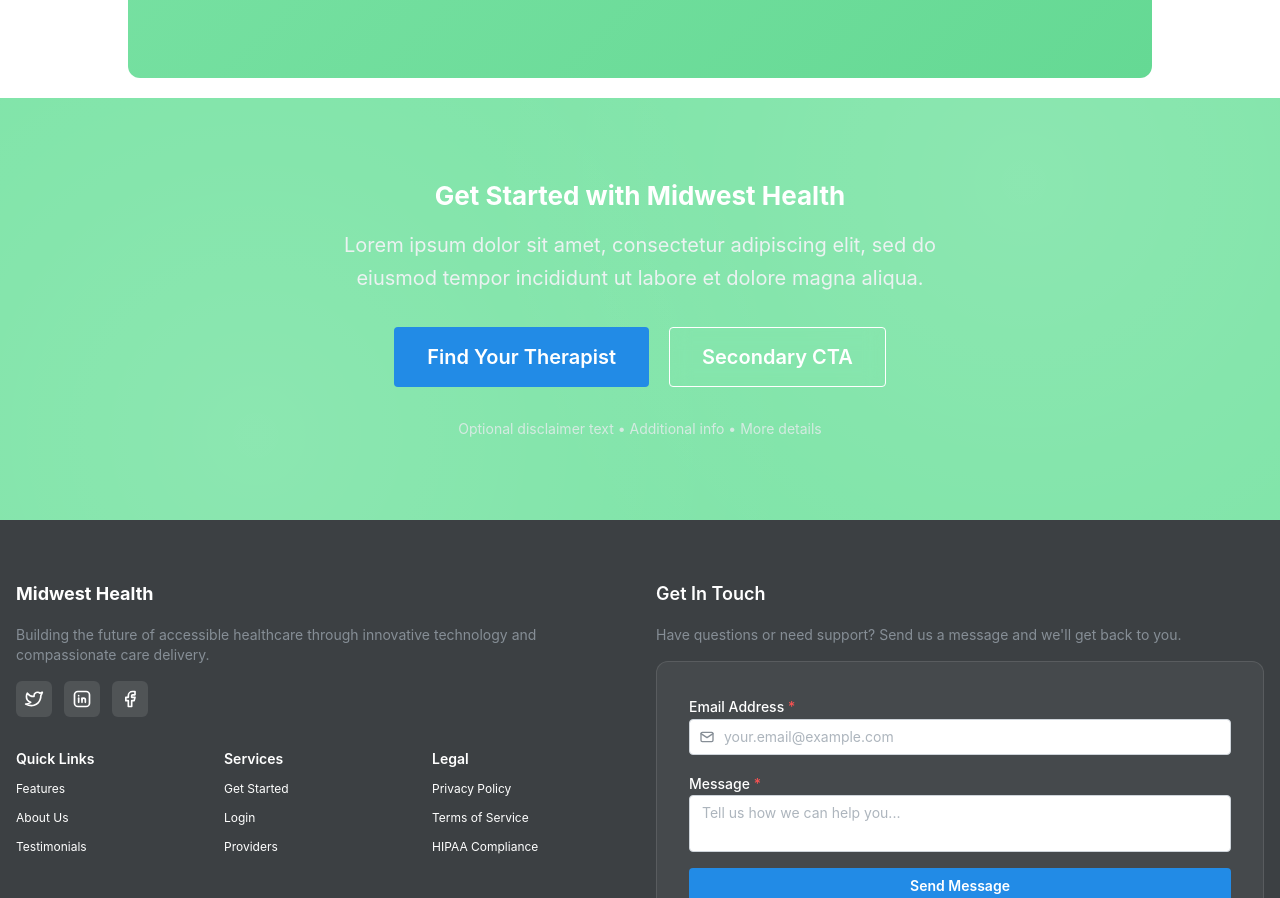
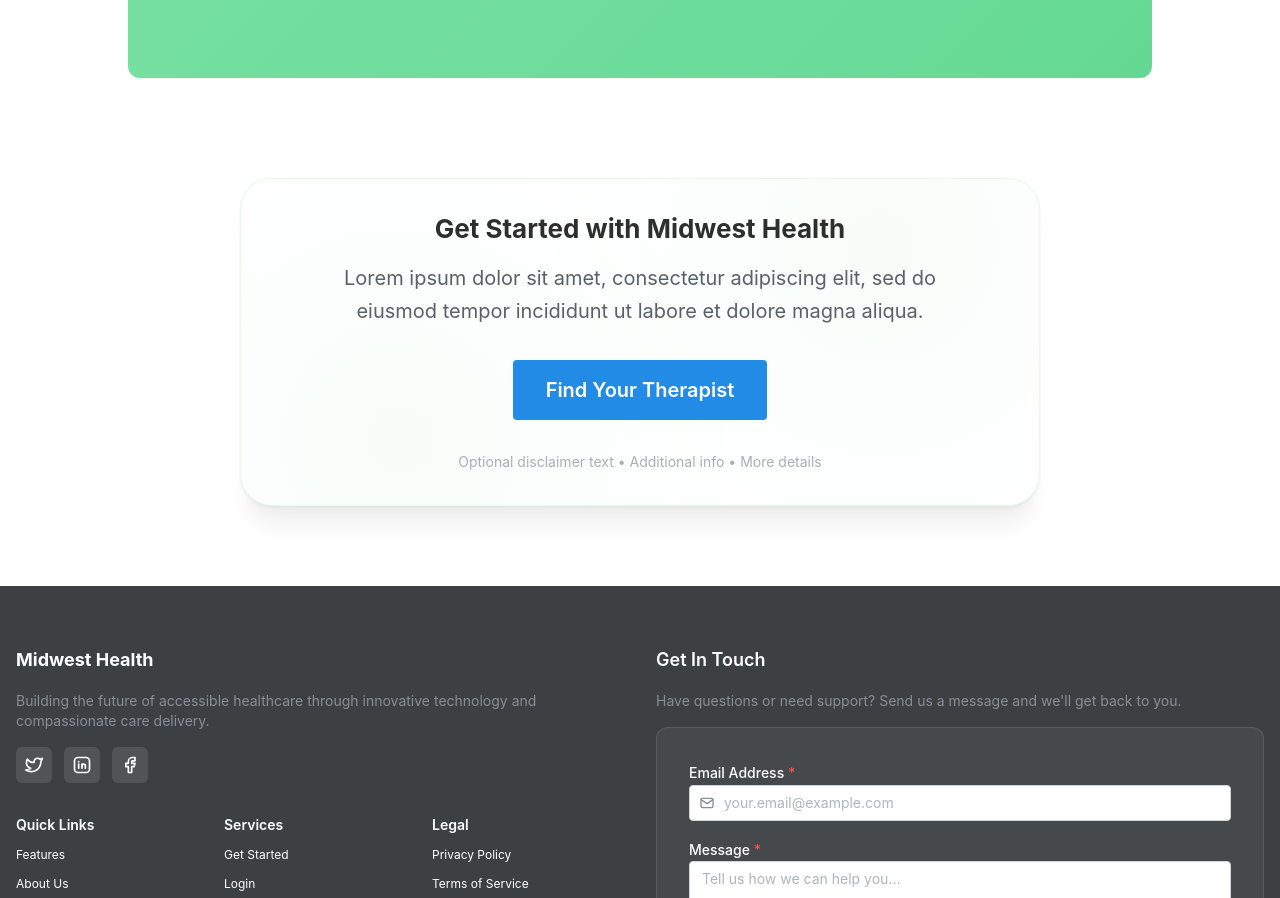
Before and after one commit to BennyXie/Altheros-Capital, a React (Create React App) app in the folder client/: page / in a window 1280 px wide. Shown: the part 2588-3486 px from the top of the page. Built offline with nearby package versions, Linux system fonts and the light colour scheme.

Commit message:
updated cta section on landing page to better match figma design, fixed hero section text scaling on about page

```diff
--- a/client/src/components/landing/sections/CTASection.jsx
+++ b/client/src/components/landing/sections/CTASection.jsx
@@ -1,4 +1,4 @@
-import { Container, Title, Text, Button, Group, Stack } from '@mantine/core';
+import { Container, Title, Text, Button, Group, Stack, Paper } from '@mantine/core';
 import { motion } from 'framer-motion';
 import { fadeInUp } from '../../../animations/variants';
 import { CTA_CONFIG } from '../../../config/landingConfig';
@@ -32,39 +32,37 @@ const CTASection = () => {
           whileInView="animate"
           viewport={{ once: true }}
         >
+          <Paper
+            radius="xl"
+            p="xl"
+            shadow="lg"
+            className={classes.ctaCard}
+          >
             <Stack align="center" ta="center" gap="xl">
               <div>
-              <Title order={2} c="white" className={classes.title}>
+                <Title order={2} c="dark" className={classes.title}>
                   {CTA_CONFIG.title}
                 </Title>
-              <Text size="xl" c="gray.1" className={classes.description} mt="md">
+                <Text size="xl" c="gray.7" className={classes.description} mt="md">
                   {CTA_CONFIG.description}
                 </Text>
               </div>
 
-            <Group justify="center" gap="lg" className={classes.buttonGroup}>
+              <Group justify="center" className={classes.buttonGroup}>
                 <Button
                   size="xl"
-                variant="action"
+                  variant="filled"
                   className={classes.primaryButton}
                 >
                   {CTA_CONFIG.primaryCTA}
                 </Button>
-              <Button
-                size="xl"
-                variant="outline"
-                c="white"
-                style={{ borderColor: 'white' }}
-                className={classes.secondaryButton}
-              >
-                {CTA_CONFIG.secondaryCTA}
-              </Button>
               </Group>
 
-            <Text size="sm" c="gray.2" className={classes.disclaimer}>
+              <Text size="sm" c="gray.6" className={classes.disclaimer}>
                 {CTA_CONFIG.disclaimer}
               </Text>
             </Stack>
+          </Paper>
         </motion.div>
       </Container>
     </section>
--- a/client/src/components/landing/sections/CTASection.module.css
+++ b/client/src/components/landing/sections/CTASection.module.css
@@ -5,7 +5,18 @@
   overflow: hidden;
 }
 
-.cta::before {
+.ctaCard {
+  background: var(--color-bg-cta-card);
+  border: 1px solid rgba(34, 197, 94, 0.1);
+  transition: all 0.3s ease;
+  position: relative;
+  overflow: hidden;
+  max-width: 800px;
+  margin: 0 auto;
+  padding: 3rem 2rem;
+}
+
+.ctaCard::before {
   content: '';
   position: absolute;
   top: 0;
@@ -13,16 +24,22 @@
   right: 0;
   bottom: 0;
   background:
-    radial-gradient(circle at 20% 80%, rgba(255, 255, 255, 0.1) 0%, transparent 50%),
-    radial-gradient(circle at 80% 20%, rgba(255, 255, 255, 0.1) 0%, transparent 50%);
+    radial-gradient(circle at 20% 80%, rgba(34, 197, 94, 0.03) 0%, transparent 50%),
+    radial-gradient(circle at 80% 20%, rgba(34, 197, 94, 0.03) 0%, transparent 50%);
+  pointer-events: none;
+}
+
+.ctaCard:hover {
+  transform: translateY(-5px);
+  box-shadow: 0 20px 40px rgba(34, 197, 94, 0.15) !important;
 }
 
 .title {
-  /* Title styling now handled by theme.js Title component */
   font-weight: 700;
   margin-bottom: 1rem;
   position: relative;
   z-index: 1;
+  color: var(--color-text-primary);
 }
 
 .description {
@@ -32,7 +49,7 @@
   margin: 0 auto;
   position: relative;
   z-index: 1;
-  opacity: 0.95;
+  opacity: 0.9;
 }
 
 .buttonGroup {
@@ -41,8 +58,9 @@
 }
 
 .primaryButton {
-  background: var(--gradient-cta);
+  background: var(--gradient-primary);
   border: none;
+  color: white;
   font-weight: 600;
   transition: all 0.3s ease;
   position: relative;
@@ -66,29 +84,28 @@
 
 .primaryButton:hover {
   transform: translateY(-3px);
-  box-shadow: var(--shadow-action-button);
+  box-shadow: var(--shadow-button);
 }
 
 .secondaryButton {
-  border-color: white;
-  color: white;
+  border-color: var(--mint-primary);
+  color: var(--mint-primary);
   font-weight: 600;
   transition: all 0.3s ease;
-  background: rgba(255, 255, 255, 0.1);
-  backdrop-filter: blur(10px);
+  background: transparent;
 }
 
 .secondaryButton:hover {
-  background: white;
-  color: var(--mantine-color-brand-6);
+  background: var(--mint-primary);
+  color: white;
   transform: translateY(-3px);
-  box-shadow: 0 15px 35px rgba(255, 255, 255, 0.3);
+  box-shadow: var(--shadow-button);
 }
 
 .disclaimer {
   position: relative;
   z-index: 1;
-  opacity: 0.8;
+  opacity: 0.7;
 }
 
 @media (max-width: 768px) {
@@ -105,4 +122,8 @@
   .secondaryButton {
     width: 100%;
   }
+
+  .ctaCard {
+    padding: 2rem 1.5rem;
+  }
 }
--- a/client/src/pages/AboutPage.jsx
+++ b/client/src/pages/AboutPage.jsx
@@ -87,21 +87,28 @@ const AboutPage = () => {
           style={{ backgroundImage: `url(${heroImage})` }}
         />
 
-        <div className={classes.gradientOverlay} />
-        <div className={classes.grainOverlay} />
-
-        <Container size="xl" className={classes.container}>
+        <div className={classes.overlay}>
+          <Container
+            size="xl"
+            className={classes.container}
+          >
             <motion.div variants={slideInLeft}>
               <Stack gap="md" className={classes.content}>
                 <Title order={1} className={classes.title}>
-                Premium healthcare{' '}
+                  Premium healthcare
+                  <br />
                   <span className={classes.highlightedText}>
-                  shouldn't be a luxury
+                    shouldn't be a
+                  </span>
+                  <br />
+                  <span className={classes.highlightedText}>
+                    luxury
                   </span>
                 </Title>
               </Stack>
             </motion.div>
           </Container>
+        </div>
       </section>
 
       {/* Content Section */}
--- a/client/src/pages/AboutPage.module.css
+++ b/client/src/pages/AboutPage.module.css
@@ -1,25 +1,17 @@
-/* About Page Hero Styles - Matching Landing Page Hero */
+/* About Page Hero Styles - Matching Landing Page Hero Exactly */
 .heroSection {
+  background: var(--color-bg-hero);
+  color: var(--color-text-primary);
   position: relative;
-  min-height: 85vh;
-  display: flex;
+  overflow: hidden;
   align-items: center;
-  overflow: hidden;
+  z-index: 2;
+  width: 100%;
+  height: 85vh;
 }
 
-.background {
-  position: absolute;
-  top: 0;
-  left: 0;
-  right: 0;
-  bottom: 0;
-  background-size: cover;
-  background-position: center;
-  background-repeat: no-repeat;
-  z-index: 0;
-}
-
-.gradientOverlay {
+.heroSection::before {
+  content: "";
   position: absolute;
   top: 0;
   left: 0;
@@ -40,31 +32,46 @@
   z-index: 2;
 }
 
-.container {
+.background {
+  position: absolute;
+  inset: 0;
+  background-size: cover;
+  background-position: center;
+  z-index: 0;
+}
+
+.gradientOverlay {
+  /* This is handled by the ::before pseudo-element above */
+  display: none;
+}
+
+.overlay {
   position: relative;
   z-index: 3;
   height: 100%;
   display: flex;
   align-items: center;
   padding: 4rem 1rem;
-  margin-left: 150px;
+}
+
+.container {
+  margin-left: 150px !important;
 }
 
 .content {
-  max-width: 600px;
   color: var(--color-text-primary);
 }
 
 .title {
-  font-size: 5rem;
+  color: var(--color-text-primary) !important;
+  margin-bottom: 1rem;
+  font-size: 5rem !important;
+  font-weight: 700;
   line-height: 1.2;
-  font-weight: 700;
-  color: var(--color-text-primary);
-  margin-bottom: 1rem;
 }
 
 .highlightedText {
-  color: var(--color-text-primary);
+  color: var(--color-text-primary) !important;
   font-weight: 700;
 }
 
@@ -75,41 +82,36 @@
 }
 
 .buttons {
-  flex-direction: column;
+  flex-direction: column !important;
   gap: 30px;
-  align-items: flex-start;
+  align-items: flex-start !important;
 }
 
 .button {
-  background: var(--color-bg-white);
-  color: var(--color-primary);
-  border: none;
+  background: var(--color-bg-white) !important;
+  color: var(--color-primary) !important;
+  border: none !important;
+  transition: transform 0.2s ease;
   font-weight: 600;
-  transition: transform 0.2s ease;
 }
 
 .button:hover {
   transform: translateY(-5px);
-  background: var(--color-bg-white);
+  background: var(--color-bg-white) !important;
   box-shadow: var(--shadow-button);
 }
 
-/* Responsive Design */
+/* Responsive Design - Matching Landing Page Exactly */
 @media (max-width: 1000px) {
+  .title {
+    font-size: 3rem !important;
+  }
   .container {
-    margin-left: 10px;
-  }
-
-  .title {
-    font-size: 3rem;
+    margin-left: 10px !important;
   }
 }
 
 @media (max-width: 768px) {
-  .title {
-    font-size: 2.5rem;
-  }
-
   .heroSection {
     min-height: 70vh;
   }
--- a/client/src/styles/colors.css
+++ b/client/src/styles/colors.css
@@ -60,7 +60,8 @@
   --color-bg-features: var(--color-bg-white);      /* White features */
   --color-bg-about: var(--sage-light);             /* Light sage about */
   --color-bg-testimonials: var(--gray-100);        /* Light gray testimonials */
-  --color-bg-cta: var(--mint-primary);             /* Mint CTA */
+  --color-bg-cta: var(--color-bg-white);           /* White CTA section background */
+  --color-bg-cta-card: #f0f9f4;                    /* Light pastel green CTA card */
   --color-bg-footer: var(--gray-800);              /* Dark footer */
 
   /* 🔲 Borders */
```
Lines whose indentation alone changed are shown as unchanged.
